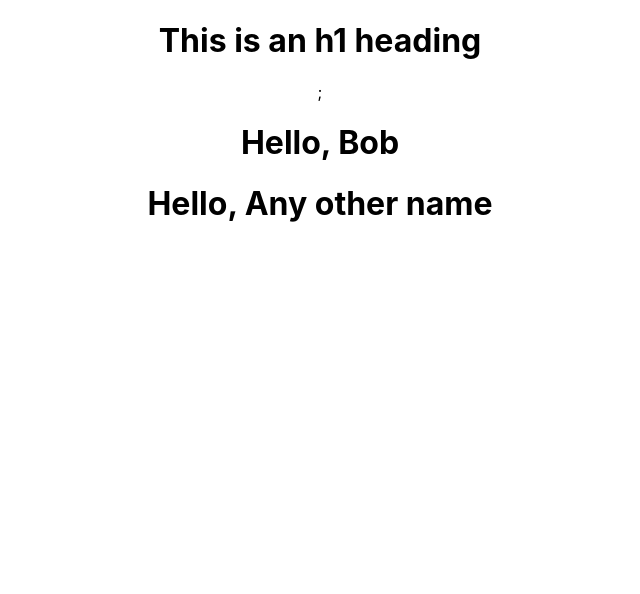
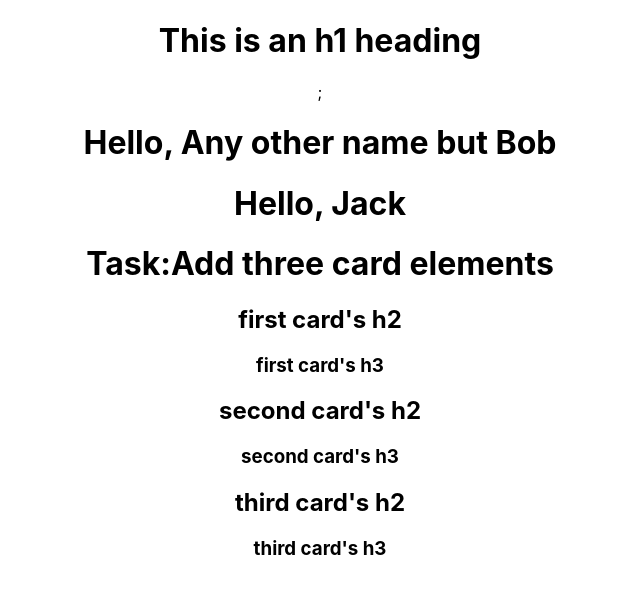
Before and after one commit to LizzyOrji123/myfirstapp, a React (Create React App) app: page / in a window 1280 px wide. Shown: the top 594 px of the page, without its empty margins (320-960 px from the left). Built offline with nearby package versions, Linux system fonts and the light colour scheme.

Commit message:
Created the Card.js file and added content to it

```diff
--- a/src/App.js
+++ b/src/App.js
@@ -1,6 +1,7 @@
 import logo from './logo.svg';
 import './App.css';
 import Heading from './heading.js'
+import Card from './components/Card';
 
 function Header() {
   return <h1>This is an h1 heading</h1>;
@@ -11,8 +12,14 @@
     <div className='App'>
       < Header />;
       <div>
-        <Heading firstName = 'Bob'/>
-        <Heading firstName = 'Any other name'/>
+        <Heading firstName = 'Any other name but Bob'/>
+        <Heading firstName = 'Jack'/>
+      </div>
+      <div>
+        <h1>Task:Add three card elements</h1>
+        <Card h2 = "first card's h2" h3 = "first card's h3"/>
+        <Card h2 = "second card's h2" h3 = "second card's h3"/>
+        <Card h2 = "third card's h2" h3 = "third card's h3"/>
       </div>
     </div>
   );
--- /dev/null
+++ b/src/components/Card.js
@@ -0,0 +1,10 @@
+function Card (props){
+  return(
+    <div className="card">
+      <h2>{props.h2}</h2>
+      <h3>{props.h3}</h3>
+    </div>
+  );
+};
+
+export default Card;
```
